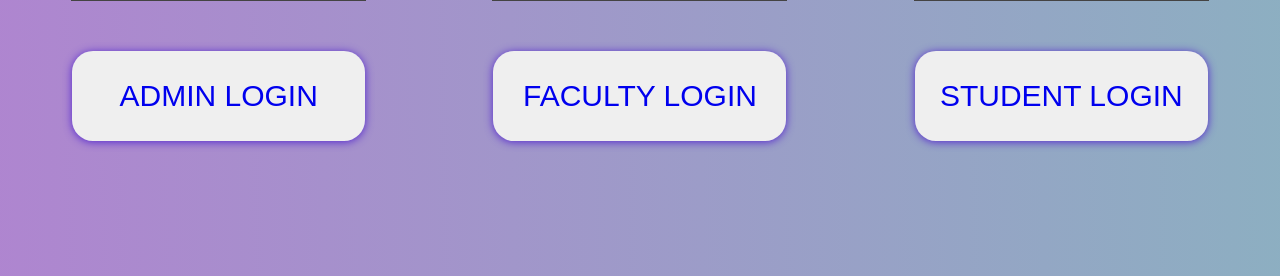
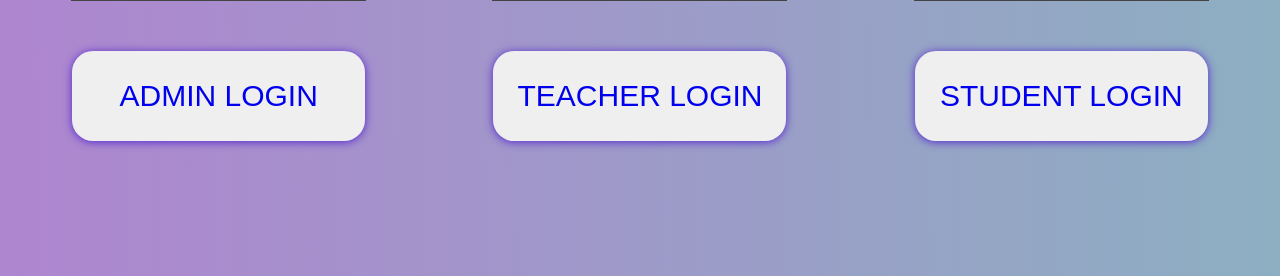
Before and after one commit to Yatharth-Jain/Sem-2-Group-8, a Flask app: page / in a window 1280 px wide. Shown: the part 456-732 px from the top of the page. Run offline with Flask 2, Linux system fonts and the light colour scheme; a user stored in the database is signed in.

Commit message:
Updated Heroku File

```diff
--- a/website/auth.py
+++ b/website/auth.py
@@ -52,6 +52,8 @@ def login(user):
                     flash('Wrong Password!!!','error')
             else:
                 flash("The User Doesn't Exist!!!","error" )
+        else:
+            return redirect("/")
     return render_template('popup.html',user=user)
 
 @auth.route('/student-register',methods=['GET','POST'])
--- a/website/templates/home.html
+++ b/website/templates/home.html
@@ -28,13 +28,13 @@
         <img class="icon" src="../static/images/teacher2.png" />
         <div class="bottom">
           <button
-            onclick="location.href = '/login/faculty';"
+            onclick="location.href = '/login/teacher';"
             class="btn"
             id="submit-btn1"
             name="submit"
-            value="FACULTY LOGIN"
+            value="teacher LOGIN"
           >
-            <a href="/login/faculty">FACULTY LOGIN</a>
+            <a href="/login/teacher">TEACHER LOGIN</a>
           </button>
         </div>
       </div>
```
